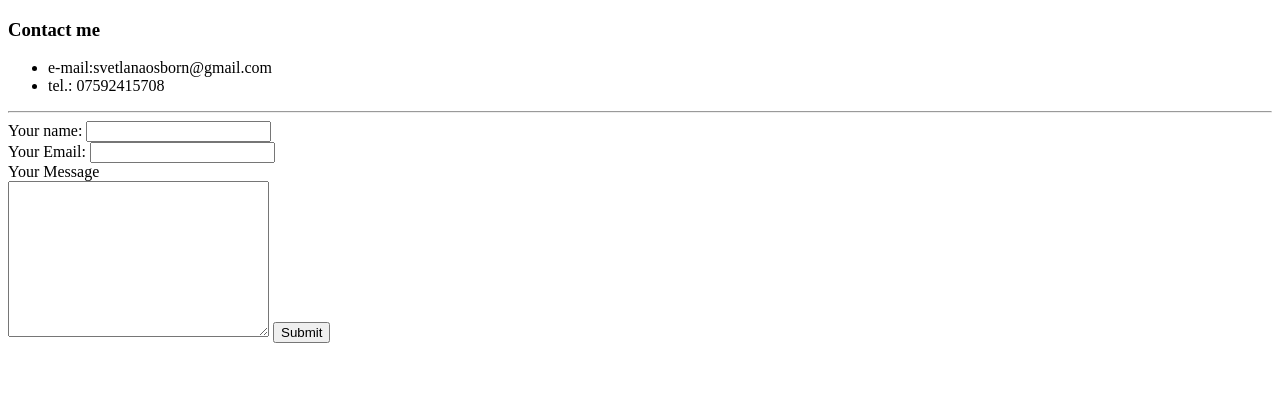
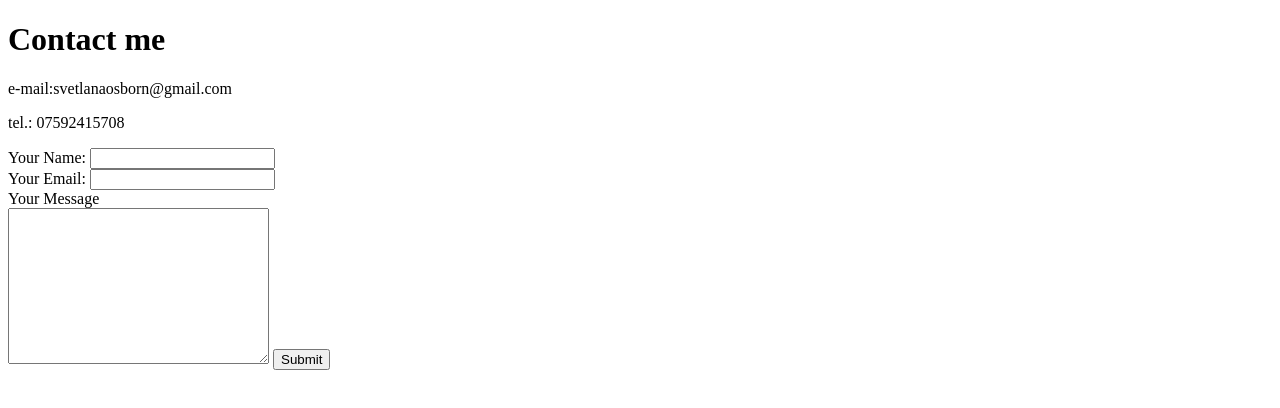
Before and after one commit to Lana-pixel/cv, a plain HTML site: page contact-me.html in a window 1280 px wide. Drawn offline with Linux system fonts and the light colour scheme.

Commit message:
Add files via upload

```diff
--- a/contact-me.html
+++ b/contact-me.html
@@ -7,15 +7,12 @@
 </head>
 
 <body>
-  <h3>Contact me</h3>
-  <ul>
-    <li>e-mail:svetlanaosborn@gmail.com</li>
-    <li>tel.: 07592415708</li>
+  <h1>Contact me</h1>
+    <p>e-mail:svetlanaosborn@gmail.com</p>
+    <p>tel.: 07592415708</p>
 
-  </ul>
-  <hr>
   <form action="mailto:svetlanaosborn@gmail.com" method="post" enctype="text/plain">
-    <label>Your name:</label>
+    <label>Your Name:</label>
     <input type="text" name="yourName" value="">
     <br>
     <label>Your Email:</label>
@@ -25,6 +22,6 @@
     <textarea name="yourMessage" rows="10" cols="30"></textarea>
     <input type="submit" name="">
   </form>
- </body>
+</body>
 
 </html>
```
